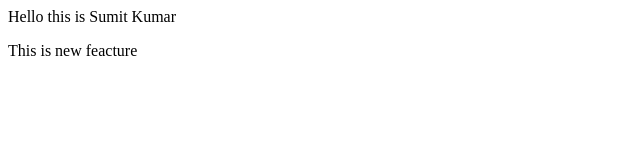
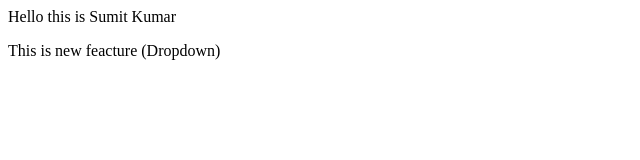
Before and after one commit to I-Sumit-kumar/My-coding, a plain HTML site: page index.html in a window 1280 px wide. Shown: the full height of the page, 0-640 px from the left. Drawn offline with Linux system fonts and the light colour scheme.

```diff
--- a/index.html
+++ b/index.html
@@ -1,2 +1,2 @@
 <p>Hello this is Sumit Kumar</p>
-<p>This is new feacture</p>
+<p>This is new feacture (Dropdown)</p>
```
